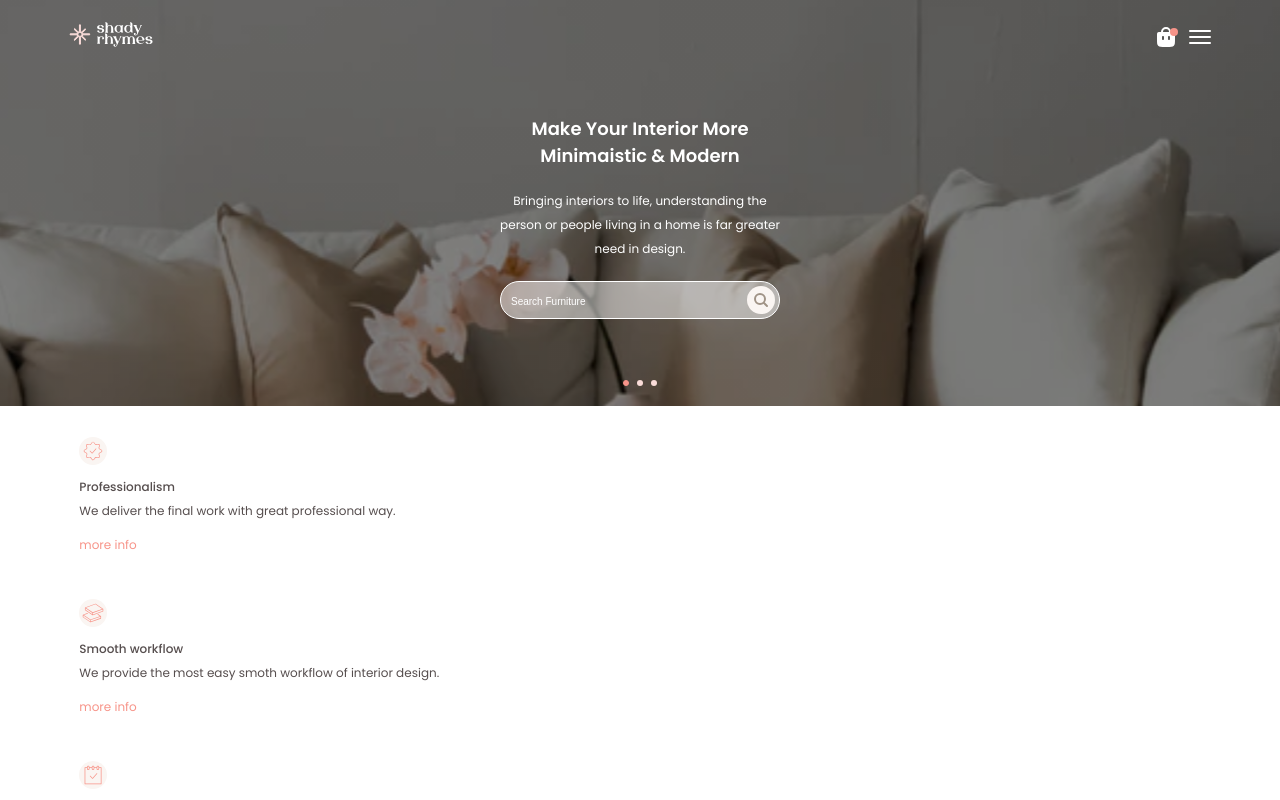
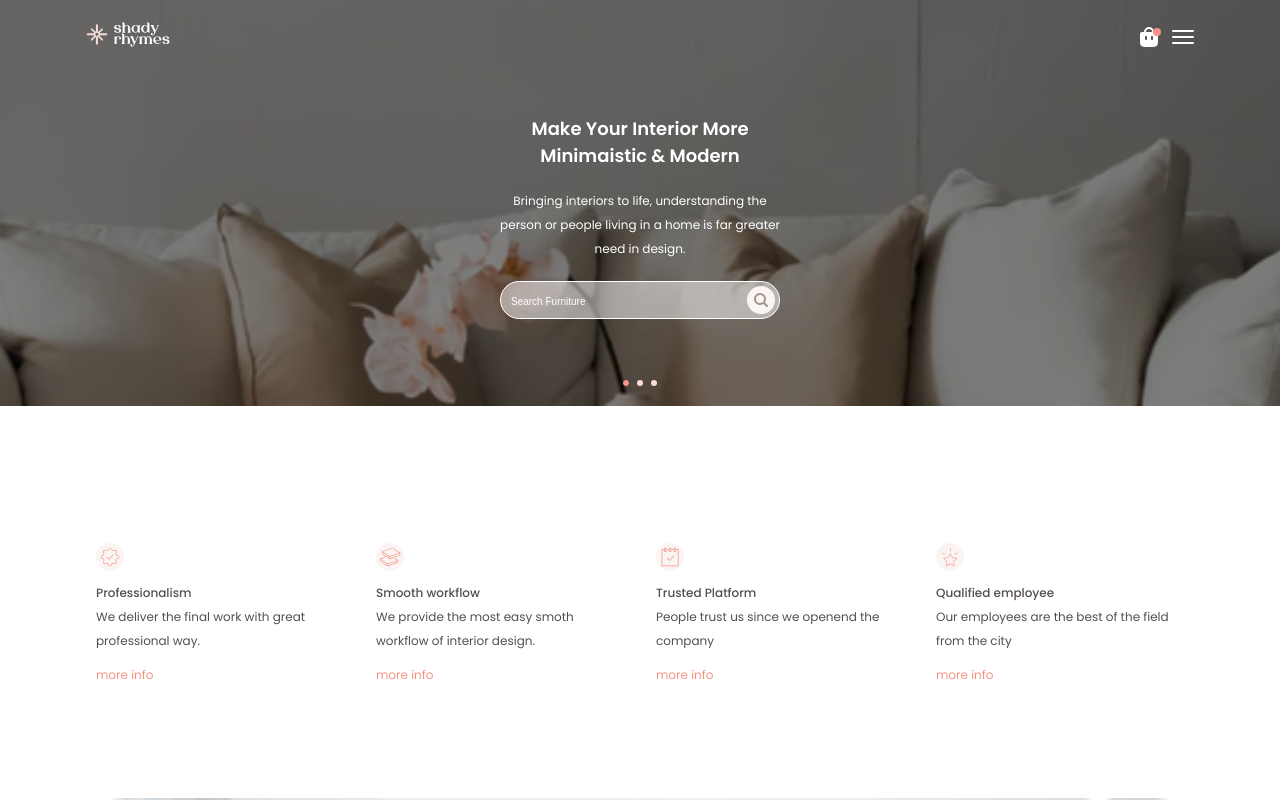
Before and after one commit to IEdiong/shady-rhymes-interior, an Angular app: page / in a window 1280 px wide. Shown: the top 800 px of the page. Built offline with nearby package versions, Linux system fonts and the light colour scheme.

Commit message:
add rwd to choice card

```diff
--- a/src/app/app.component.scss
+++ b/src/app/app.component.scss
@@ -164,3 +164,12 @@
   font-weight: 400;
   line-height: 200%;
 }
+
+@media (min-width: 50em) {
+  .choice-container {
+    padding-top: 126px;
+    flex-direction: row;
+    justify-content: space-between;
+    column-gap: 10px;
+  }
+}
--- a/src/app/card/choice-card/choice-card.component.scss
+++ b/src/app/card/choice-card/choice-card.component.scss
@@ -1,3 +1,17 @@
+:host {
+  flex: 1;
+}
+
+@media (min-width: 50em) {
+  .choice-card {
+    height: 100%;
+
+    & a {
+      margin-top: auto;
+    }
+  }
+}
+
 .choice-card {
   padding: 10px;
   border-radius: 10px;
--- a/src/styles.scss
+++ b/src/styles.scss
@@ -13,7 +13,7 @@ body {
 
 // Utility class
 .container {
-  width: min(89.33%, 1280px);
+  width: min(89.33%, 1110px);
   margin-inline: auto;
 }
 
```
